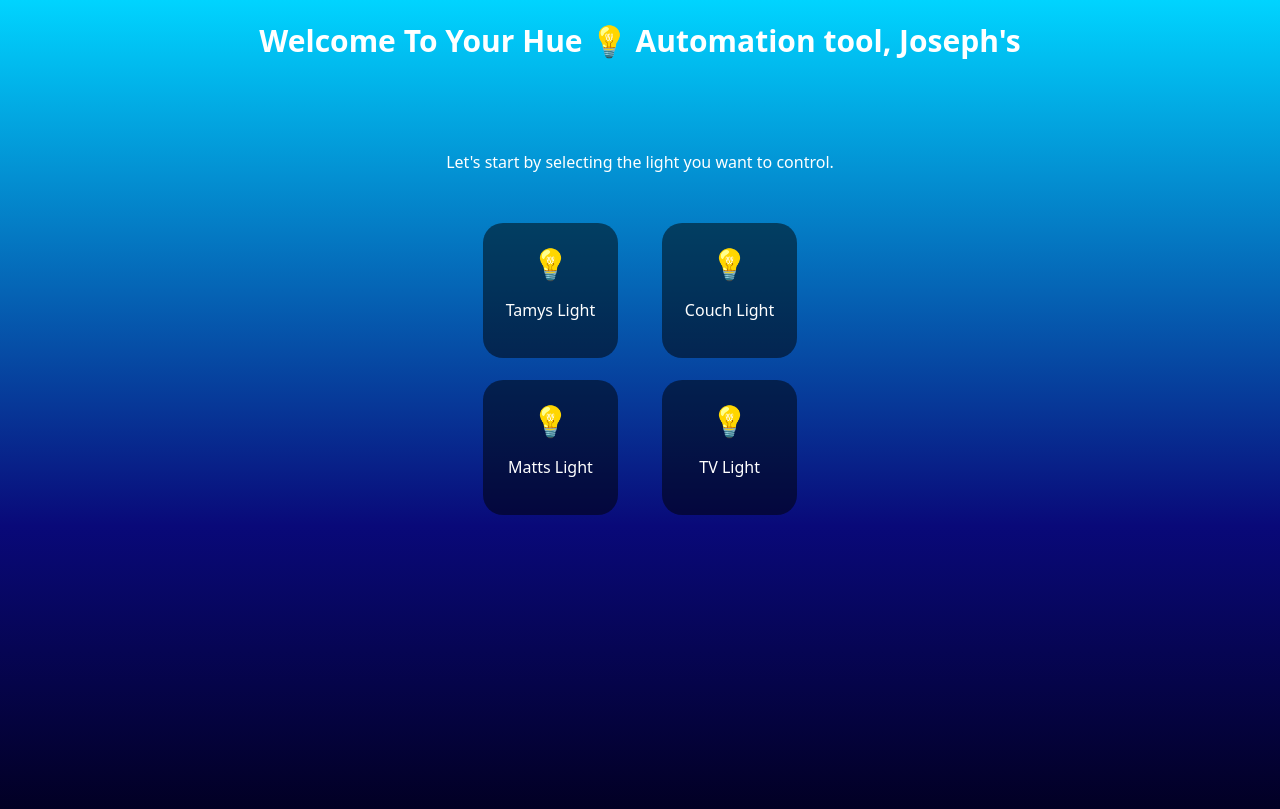
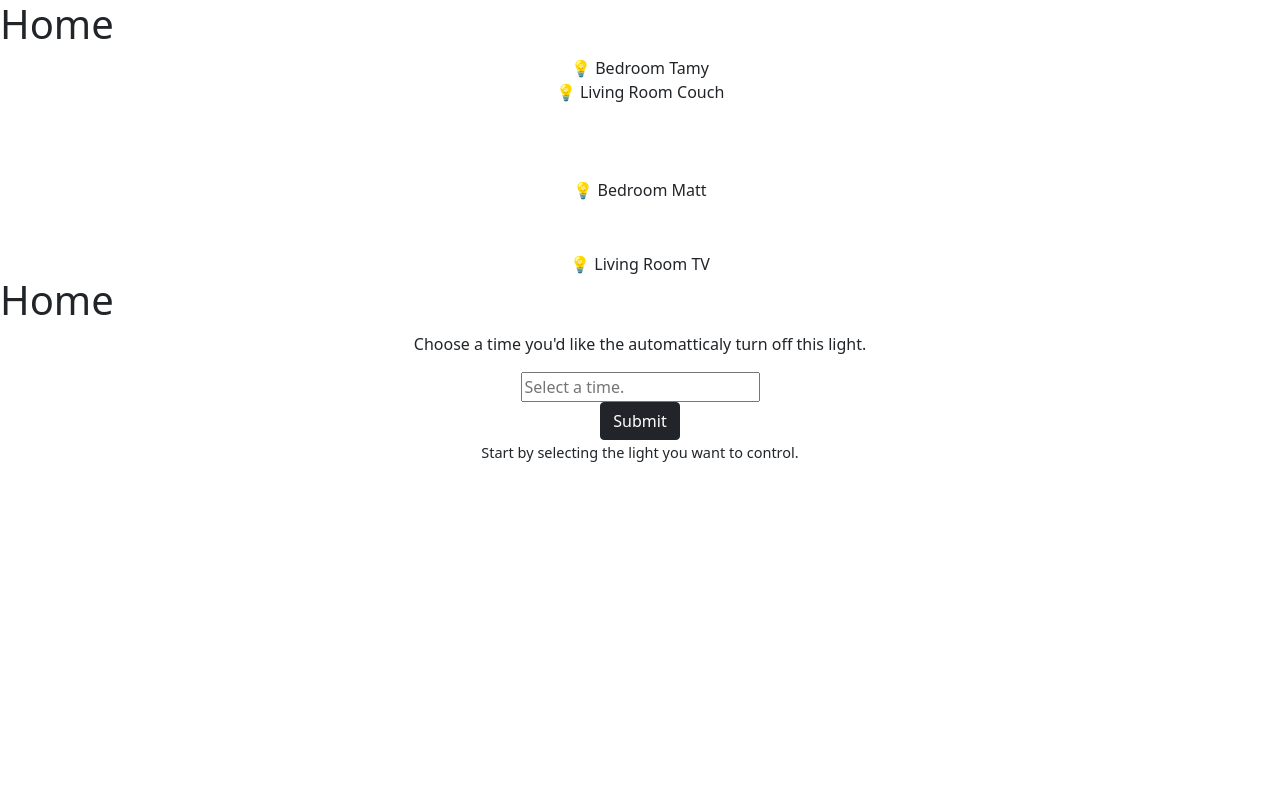
Before and after one commit to ikonCoder/Hue-Lights-Automation, a PHP site: page / in a window 1280 px wide. After the commit the page ends 462 px from the top, so only its background shows below. Run offline with PHP 8.4, Linux system fonts and the light colour scheme; some libraries are stand-ins or nearby versions.

Commit message:
UI changes

```diff
--- a/index.php
+++ b/index.php
@@ -2,83 +2,76 @@
 <html lang="en">
 <head>
     <meta charset="UTF-8">
-    <meta name="viewport" content="width=device-width, initial-scale=1.0">
+    <meta name='viewport' content='width=device-width, initial-scale=1.0, maximum-scale=1.0, user-scalable=0' >
     <title>Home Comtrols</title>
+
+    <link href="https://cdn.jsdelivr.net/npm/bootstrap@5.0.0-beta2/dist/css/bootstrap.min.css" rel="stylesheet" integrity="sha384-BmbxuPwQa2lc/FVzBcNJ7UAyJxM6wuqIj61tLrc4wSX0szH/Ev+nYRRuWlolflfl" crossorigin="anonymous">
+    <link rel="stylesheet" href="css/aos.css" />
     <link rel="stylesheet" href="css/jquery.timepicker.css"></link>
-    <style>
-        body{background: linear-gradient(0deg, rgba(2,0,36,1) 0%, rgba(9,9,121,1) 35%, rgba(0,212,255,1) 100%); color: white; font-family: system-ui; -webkit-user-select: none; /* Safari */
-        -moz-user-select: none; /* Firefox */
-        -ms-user-select: none; /* IE10+/Edge */
-        user-select: none; /* Standard */
-        }
-
-        #title{text-align: center !important; font-size:30px;}
-        #view1{height:90vh;}
-        #view2{height:90vh; display:none;}
-        #view3{height:90vh; display:none;}
-        #lightBulb{display:block; font-size:30px; margin-bottom: 15px;}
-        #lightButton{display:inline-block; background: #00000080;padding: 20px;height: 95px; width: 95px;margin: 0px 20px;border-radius: 20px;}
-
-        #timerLightContainer{text-align:center; margin-top:100px;}
-        #timeChoiceTitle{width:60%; text-align:center; display:block; margin: 25px auto;}
-        #timePicker{height:30px; margin: 7px auto; display: block;}
-        #backBtn{position: fixed; bottom: 50px; left:20px;}
-
-        .ui-timepicker-wrapper{width: 151px;}
-        #timeSubmit{
-            text-align: center;
-            border: solid 1px white;
-            padding: 10px;
-            width: 90px;
-            margin: 0 auto;
-            margin-top: 50px;
-        }
-
-    </style>
+    <link rel="stylesheet" href="css/main.css"></link>
 </head>
 <body>
-    <h1 id="title">Welcome To Your Hue 💡 Automation tool, Joseph's</h1>
+    <span id="background"></span>
+    <div id="overlay">
         <div id="view1">
-        <p style="text-align:center; margin-bottom:50px; padding-top:70px;">Let's start by selecting the light you want to control.</p>
-        <section style="text-align:center;">
+        <h1 id="title">Home</h1>
+            <section id="section1_view1" style="text-align:center;" data-aos="fade-right">
                 <div class="lightButton1" id="lightButton">
                     <span id="lightBulb">💡</span>
-                <span>Tamys Light</span>
+                    <span id="room">Bedroom</span>
+                    <span id="room_bulb">Tamy</span>
                 </div>
                 <div class="lightButton2" id="lightButton">
                     <span id="lightBulb">💡</span>
-                <span>Couch Light</span>
+                    <span id="room">Living Room</span>
+                    <span id="room_bulb">Couch</span>
                 </div>
-        <section>
-
                 <br>
                 <section style="text-align:center;">
-            <div class="lightButton3" id="lightButton">
+                    <div class="lightButton3" id="lightButton" style="margin-top:50px;">
                         <span id="lightBulb">💡</span>
-                <span>Matts Light</span>
+                        <span id="room">Bedroom</span>
+                        <span id="room_bulb">Matt</span>
                     </div>
-            <div class="lightButton4" id="lightButton">
+                    <div class="lightButton4" id="lightButton" style="margin-top:50px;">
                         <span id="lightBulb">💡</span>
-                <span>TV Light</span>
+                        <span id="room">Living Room</span>
+                        <span id="room_bulb">TV</span>
                     </div>
-        <section>
+                </section>
+                <p style="width: 100%; position:absolute; bottom:40%; font-size:14.5px;">Start by selecting the light you want to control.</p>
+            </section>
         </div>
-
         <div id="view2">
+        <h1 id="title">Home</h1>
+            <section id="section1_view2" style="text-align:center;" data-aos="fade-right">
                 <div id="timerLightContainer"></div>
-        <p id="timeChoiceTitle">Choose a time you'd like the automatticaly turn off this light.<p>
+                <p id="timeChoiceTitle">Choose a time you'd like the automatticaly turn off this light.</p>
                     <input id="timePicker" placeholder="Select a time."></input>
-            <div id="timeSubmit">Submit</div>
-        <div id="backBtn">👈  GO BACK </div>
+                    <div id="timeSubmit">
+                        <button type="button" class="btn btn-dark" onclick="submitTimer()">Submit</button>
                     </div>
-
+                <br> <br>
+            </section>
+        </div>
         <div id="view3">
             <p id="completionMsg"></p>
-        <div id="backBtn">👈  GO BACK </div>
         </div>
-
+    </div>
 <script src="https://ajax.googleapis.com/ajax/libs/jquery/3.5.1/jquery.min.js"></script>
+<script src="https://cdn.jsdelivr.net/npm/bootstrap@5.0.0-beta2/dist/js/bootstrap.bundle.min.js" integrity="sha384-b5kHyXgcpbZJO/tY9Ul7kGkf1S0CWuKcCD38l8YkeH8z8QjE0GmW1gYU5S9FOnJ0" crossorigin="anonymous"></script>
+<script src="https://cdn.jsdelivr.net/gh/cferdinandi/smooth-scroll@15.0.0/dist/smooth-scroll.polyfills.min.js"></script>
+<script src="https://unpkg.com/aos@next/dist/aos.js"></script>
 <script src="js/jquery.timepicker.js"></script>
 <script src="js/main.js"></script>
+<script>
+    AOS.init({
+    duration: 1200,
+})
+
+const scroll = new SmoothScroll('#navMenu a[href*="#"]', {
+    speed: 500
+});
+</script>
 </body>
 </html>
```
Lines whose indentation alone changed are shown as unchanged.
